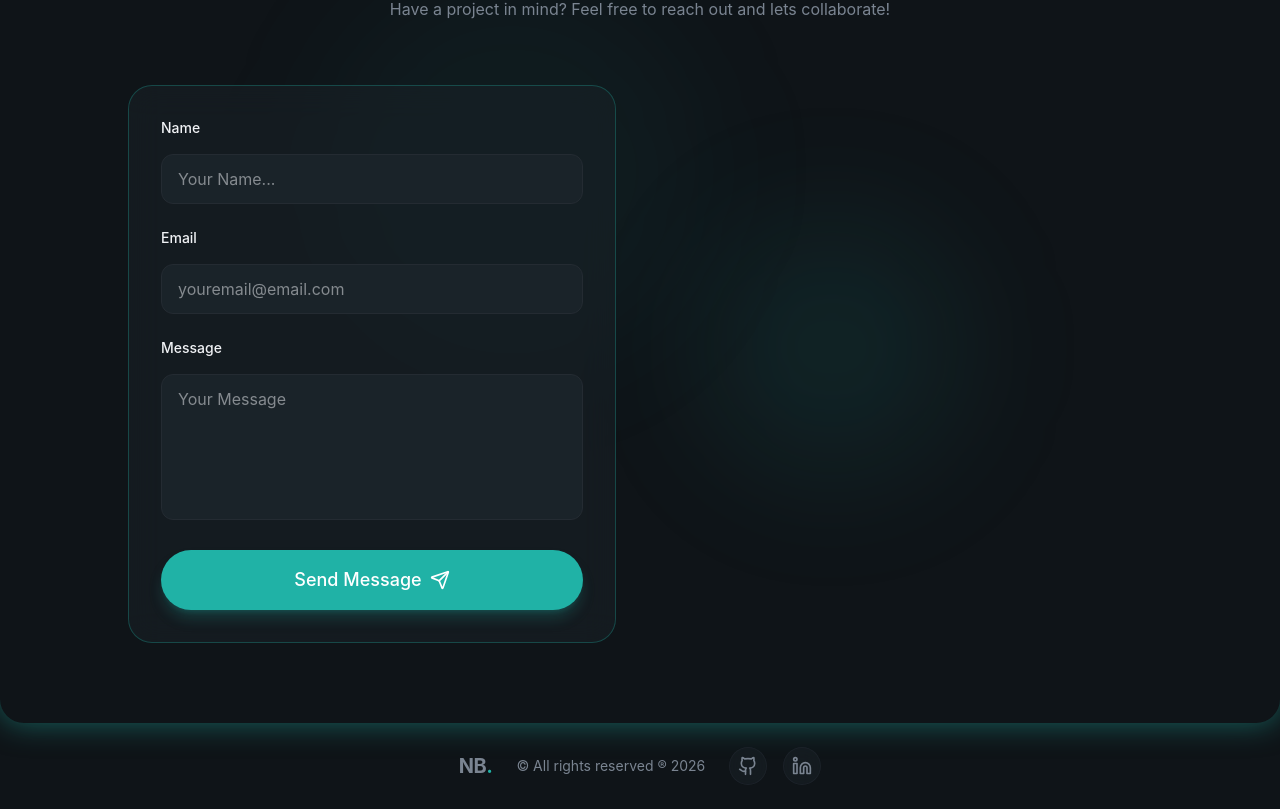
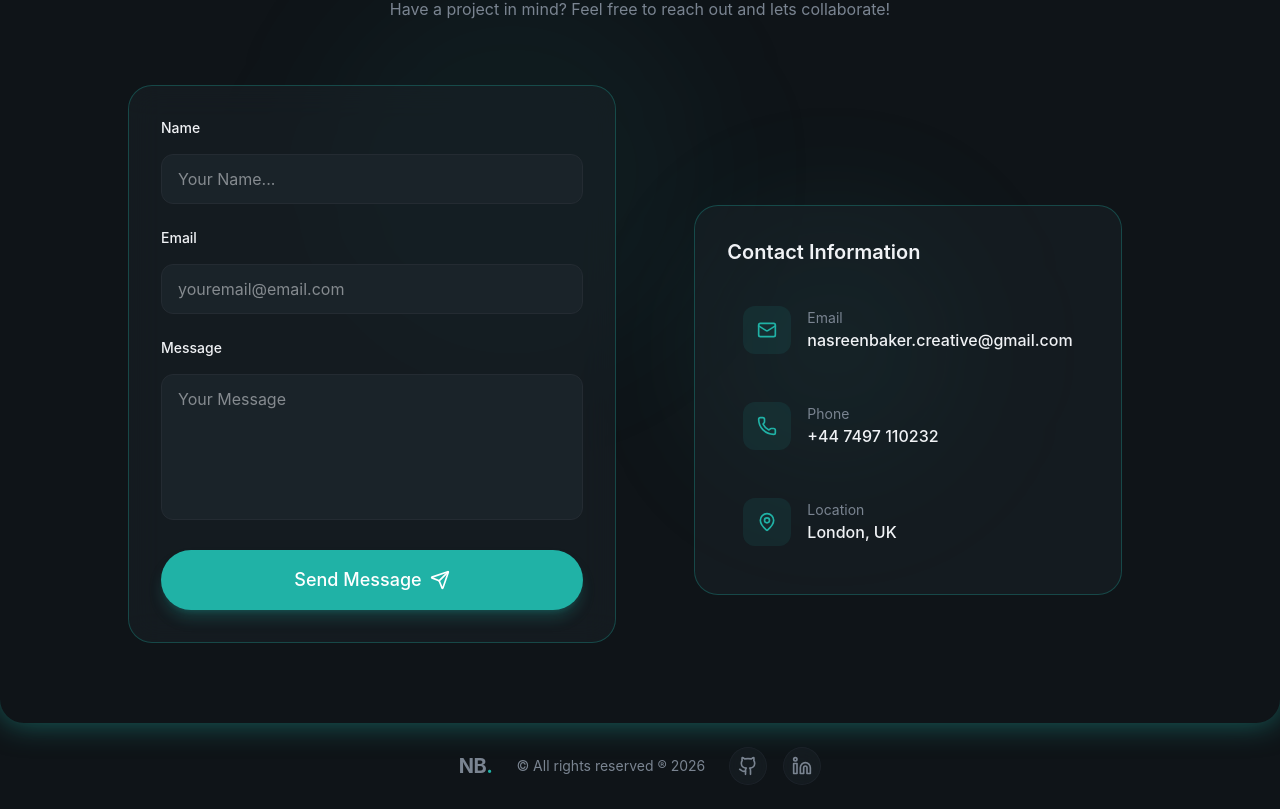
Before and after one commit to STEM-Girlie/React-TailwindCSS-Personal-Portfolio, a React (Vite) app: page / in a window 1280 px wide. Shown: the part 5884-6693 px from the top of the page. Built offline with nearby package versions, Linux system fonts and the light colour scheme.

Commit message:
centering the contact page containers for mobile

```diff
--- a/src/sections/Contact.jsx
+++ b/src/sections/Contact.jsx
@@ -207,7 +207,7 @@ rounded-full blur-3xl"
           </div>
 
           {/*contact info*/}
-          <div className="space-y-6 animate-fade-in animation-delay-400 mt-30 flex flex-col md:hidden  ">
+          <div className="space-y-6 animate-fade-in animation-delay-400 mt-30 mx-auto">
             <div className="glass rounded-3xl p-8 border border-primary/30 ">
               <h3 className="text-xl font-semibold mb-6">
                 Contact Information
```
